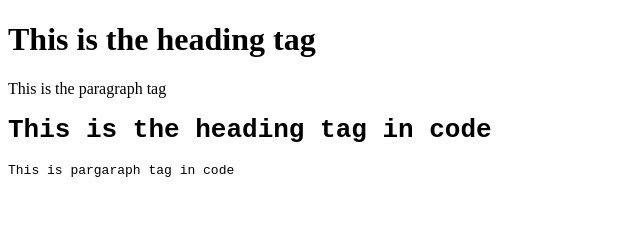
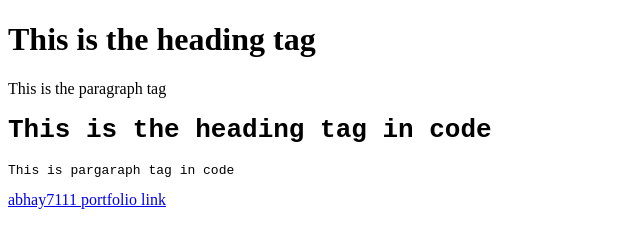
Before and after one commit to av1038706-collab/Hello-world, a plain HTML site: page index.html in a window 1280 px wide. Shown: the whole page, without its empty margins (0-640 px from the left). Drawn offline with Linux system fonts and the light colour scheme.

Commit message:
adding link for porfolio

```diff
--- a/index.html
+++ b/index.html
@@ -14,5 +14,6 @@
         <h1> This is the heading tag in code  </h1>
         <p>This is pargaraph tag in code</p>
     </code>
+    <a href="https://abhay7111-pr.netlify.app">abhay7111 portfolio link</a>
 </body>
 </html>
```
